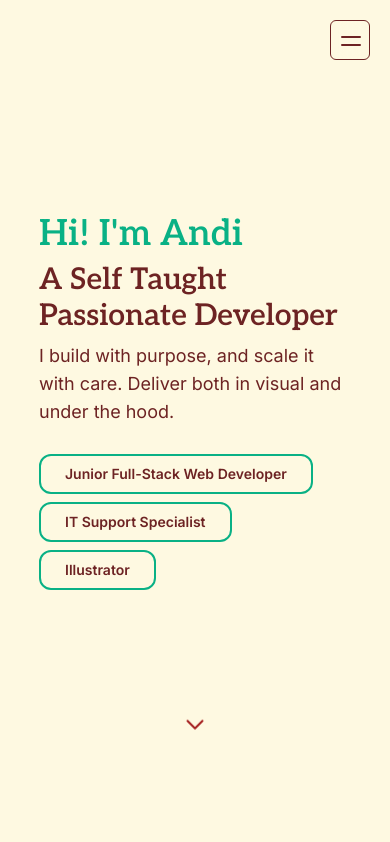
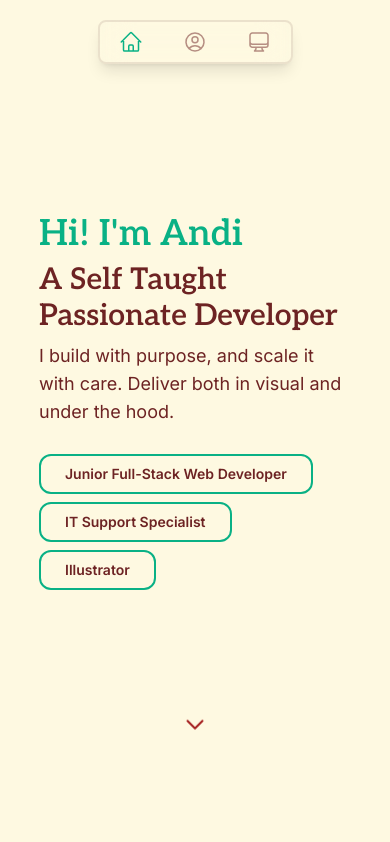
Before and after one commit to andi-ramadhan/andiramadhan.github.io, a React (Vite) app: page / in a window 390 px wide. Shown: the top 842 px of the page. Built offline with nearby package versions, Linux system fonts and the light colour scheme.

Commit message:
Redesign Nav Links

```diff
--- a/src/components/Header.jsx
+++ b/src/components/Header.jsx
@@ -1,12 +1,9 @@
-import { useEffect, useState } from "react";
 import { NavLink } from "react-router";
 import homeIcon from "./icons/homeIcon";
 import aboutIcon from "./icons/aboutIcon";
 import projectIcon from "./icons/projectIcon";
 
 const Header = ({ activeSection, onSectionChange }) => {
-  const [menuOpen, setMenuOpen] = useState(false);
-  const [showNav, setShowNav] = useState(false);
 
   const navLinks = [
     { key: "home", to:'/', label: homeIcon() },
@@ -14,32 +11,21 @@ const Header = ({ activeSection, onSectionChange }) => {
     { key: "project", to:'/project', label: projectIcon() },
   ];
 
-  const handleMenuToggle = () => {
-    if (!menuOpen) {
-      setShowNav(true);
-      setTimeout(() => setMenuOpen(true), 10); // allow nav to mount before animation open
-    } else {
-      setMenuOpen(false);
-    }
-  };
+  return (
+    <header className="relative z-20 flex justify-center px-5 md:justify-center">
+      {/* Desktop Nav */}
+      <nav
+        className={`
+          fixed top-5 flex justify-around items-center mx-auto w-[50%] md:w-[40%] border-my-maroon-dark/10 border-2 md:top-10 py-2
+          rounded-lg shadow-lg backdrop-blur-lg
+        `}
+      >
 
-  useEffect(() => {
-    if (!menuOpen && showNav) {
-      // Wait for the close animation to finish before hiding nav
-      const timeout = setTimeout(() => setShowNav(false), 500 + (navLinks.length - 1) * 100);
-      return () => clearTimeout(timeout);
-    }
-  }, [menuOpen, showNav, navLinks.length]);
-
-  return (
-    <header className="relative z-20 flex justify-end px-5 md:justify-center">
-      {/* Desktop Nav */}
-      <nav className={`absolute hidden md:flex md:justify-around md:items-center md:w-[40%] md:top-10 md:bg-gray-50 md:py-2 md:rounded-lg md:shadow-lg md:text-sm lg:text-base`}>
         {navLinks.map((item) => (
           <NavLink
             key={item.key}
             to={item.to}
-            className={({ isActive }) => isActive ? "font-semibold" : ""}
+            className={({ isActive }) => isActive ? "text-my-cyan" : " text-my-maroon/50"}
             onClick={() => onSectionChange(item.key)}
           >
             {item.label}
@@ -47,58 +33,6 @@ const Header = ({ activeSection, onSectionChange }) => {
         ))}
       </nav>
 
-      {/* Mobile Nav */}
-      <button
-        className="fixed md:hidden text-3xl cursor-pointer"
-        onClick={handleMenuToggle}
-        aria-label="Toggle navigations"
-      >
-        <div className="relative flex items-center justify-center origin-center top-5">
-          <div className="relative size-10 border rounded-md border-my-maroon backdrop-blur-sm">
-            <div
-              className={`
-                absolute left-1/4 top-1/2 w-5 h-0.5 rounded transition-all duration-300
-                ${menuOpen ? "-translate-y-1/2 rotate-45 bg-my-cyan" : "bg-my-maroon -translate-y-1" }
-              `}
-            />
-            <div
-              className={`
-                absolute left-1/4 top-1/2 w-5 h-0.5 rounded transition-all duration-300
-                ${menuOpen ? "-translate-y-1/2 -rotate-45 bg-my-maroon" : "bg-my-maroon translate-y-1" }
-              `}
-            />
-          </div>
-        </div>
-      </button>
-      {showNav && (
-        <nav
-          className={`
-            fixed top-5 right-16 w-[50%] h-10 rounded-md backdrop-blur-sm border gap-5 flex flex-row-reverse justify-evenly items-center z-[10000] overflow-hidden text-center
-            transition-all duration-500
-            ${menuOpen ? "opacity-100" : "max-w-0 opacity-0 py-0 pointer-events-none"}
-          `}
-          style={{ transitionProperty: "max-width, opacity, padding" }}
-        >
-          {navLinks.map((item, idx) => (
-            <NavLink
-              key={item.key}
-              to={item.to}
-              className={({ isActive }) =>
-                `mobile-nav-link text-my-cyan
-                transition-all duration-500
-                ${menuOpen ? "opacity-100 translate-x-0" : "opacity-0 translate-x-10"}
-              `}
-
-              onClick={() => {
-                onSectionChange(item.key);
-                handleMenuToggle();
-              }}
-            >
-              {item.label}
-            </NavLink>
-          ))}
-        </nav>
-      )}
     </header>
   )
 }
```
